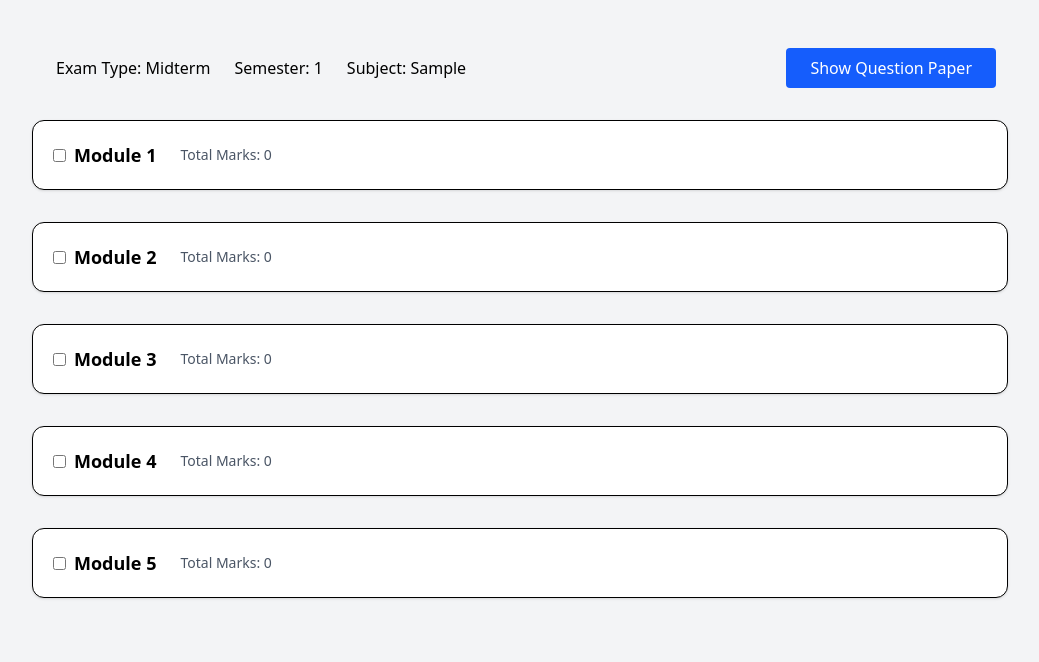
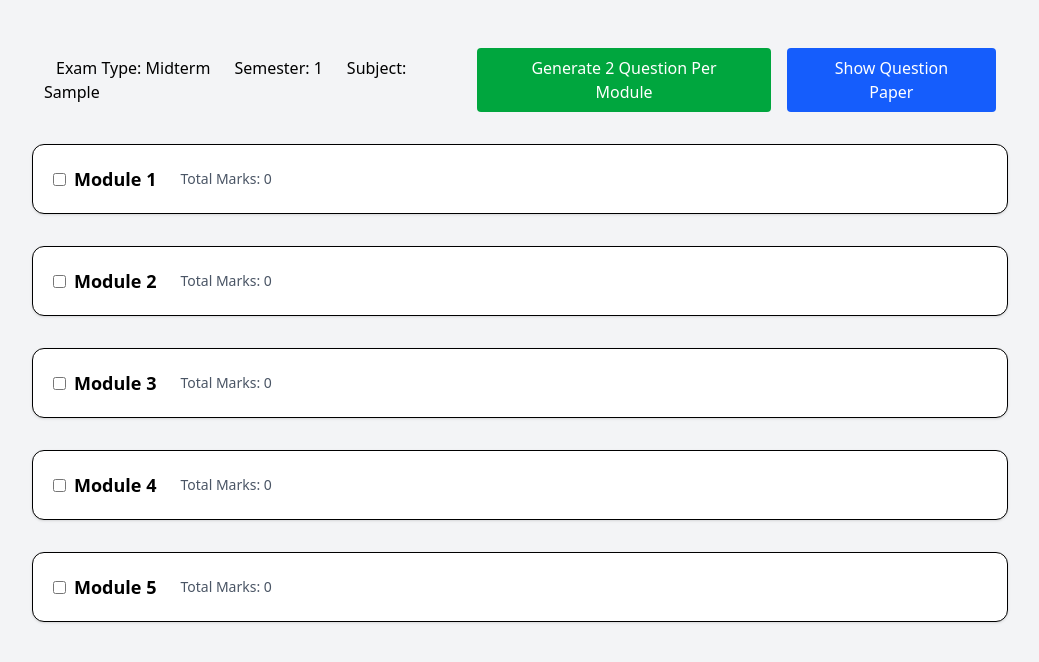
Before and after one commit to m-rishikesh/question_paper_generator, a React (Vite) app: page / in a window 1280 px wide. Both pictures are taken after typing "Sample" into the empty fields and a click on the button "Submit". Shown: the top 662 px of the page, without its empty margins (120-1159 px from the left). Built offline with nearby package versions, Linux system fonts and the light colour scheme.

Commit message:
generates 2 question per module

```diff
--- a/src/components/MetaDataForm.jsx
+++ b/src/components/MetaDataForm.jsx
@@ -45,9 +45,10 @@ const MetadataForm = ({ onSubmit, setQB }) => {
         // Create a structured question object with all necessary fields
         const questionObj = {
           text: row['Question'] || '', // The question text
-          co: row['co'] || '',         // CO value
-          rbt: row['rbt'] || '',       // RBT value
-          image_link: row['image_link'] || '' // Image link if available
+          co: row['CO'] || '',         // CO value
+          rbt: row['RBT_Level'] || '',       // RBT value
+          image_link: row['image_link'] || '', // Image link if available
+          Marks:row['Marks'] || ''
         };
 
         // Initialize the array for this module if it doesn't exist
--- a/src/components/ModuleList.jsx
+++ b/src/components/ModuleList.jsx
@@ -21,12 +21,11 @@ const ModuleList = ({ metadata, QB }) => {
         Marks: q.Marks,
         location: q.location,
         image: q.image,
-        co: q.co,          // Standardized field name
-        rbt: q.rbt,        // Standardized field name
+        co: q.co, // Standardized field name
+        rbt: q.rbt, // Standardized field name
         image_link: q.image, // Assuming you use the uploaded image URL
       })),
     }));
-
 
   if (showPreview) {
     return (
@@ -38,11 +37,12 @@ const ModuleList = ({ metadata, QB }) => {
     );
   }
 
-
   const toggleModule = (id) => {
     setModules((prev) =>
       prev.map((mod) =>
-        mod.id === id ? { ...mod, checked: !mod.checked } : mod
+        mod.id === id
+          ? { ...mod, checked: !mod.checked, questions: !mod.checked ? [] : mod.questions } // Clear questions if unchecked
+          : mod
       )
     );
   };
@@ -54,12 +54,11 @@ const ModuleList = ({ metadata, QB }) => {
       Marks: '',
       location,
       image: '',
-      co: '',       // Standardized field name
-      rbt: '',      // Standardized field name
+      co: '', // Standardized field name
+      rbt: '', // Standardized field name
       image_link: '',
       isEditing: true,
     };
-
 
     setModules((prev) =>
       prev.map((mod) =>
@@ -140,6 +139,65 @@ const ModuleList = ({ metadata, QB }) => {
     }
   };
 
+  // Function to generate two questions for each location ('before' and 'after' OR) in selected modules
+  const generateFourQuestionsPerModule = () => {
+    setModules((prevModules) =>
+      prevModules.map((mod) => {
+        // Only add questions to modules that are checked
+        if (!mod.checked) {
+          return mod;
+        }
+
+        // Filter out existing 'before' and 'after' questions to prevent accumulation
+        const existingOtherQuestions = mod.questions.filter(
+          (q) => q.location !== 'before' && q.location !== 'after'
+        );
+        let updatedQuestions = [...existingOtherQuestions]; // Start with questions not in 'before'/'after' sections
+
+        // Function to get a random question from QB
+        const getRandomQBQuestion = (moduleID) => {
+          if (!QB[moduleID] || QB[moduleID].length === 0) {
+            return {}; // Return empty object if no questions
+          }
+          const randomIndex = Math.floor(Math.random() * QB[moduleID].length);
+          const question = QB[moduleID][randomIndex];
+          return {
+            text: question.text || question,
+            Marks: question.Marks || '',
+            co: question.co || '',
+            rbt: question.rbt || '',
+            image: question.image || question.image_link || '',
+          };
+        };
+
+        // Add two questions "before" the OR
+        for (let i = 0; i < 2; i++) {
+          const newQuestion = {
+            id: Date.now() + Math.random() + i * 0.001, // Ensure unique ID
+            location: 'before',
+            isEditing: true,
+            ...getRandomQBQuestion(mod.id), // Populate from QB
+          };
+          updatedQuestions.push(newQuestion);
+        }
+
+        // Add two questions "after" the OR
+        for (let i = 0; i < 2; i++) {
+          const newQuestion = {
+            id: Date.now() + Math.random() + 1000 + i * 0.001, // Ensure unique ID
+            location: 'after',
+            isEditing: true,
+            ...getRandomQBQuestion(mod.id), // Populate from QB
+          };
+          updatedQuestions.push(newQuestion);
+        }
+
+        return { ...mod, checked: true, questions: updatedQuestions }; // Ensure module is checked and update questions
+      })
+    );
+  };
+
+
   const handleImageUpload = (modId, qId, fileName) => {
     updateQuestion(modId, qId, 'image', fileName);
   };
@@ -192,9 +250,6 @@ const ModuleList = ({ metadata, QB }) => {
   };
 
 
-  {
-    console.log(QB)
-  }
   return (
     <div className="max-w-5xl mx-auto p-6 space-y-8">
 
@@ -204,12 +259,20 @@ const ModuleList = ({ metadata, QB }) => {
           <span className="px-3">Semester: {metadata.semester}</span>
           <span className="px-3">Subject: {metadata.subject}</span>
         </div>
+        <div className="flex gap-4">
+          <button
+            onClick={generateFourQuestionsPerModule}
+            className="px-6 py-2 bg-green-600 text-white rounded hover:bg-green-700"
+          >
+            Generate 2 Question Per Module
+          </button>
           <button
             onClick={() => setShowPreview(true)}
             className="px-6 py-2 bg-blue-600 text-white rounded hover:bg-blue-700"
           >
             Show Question Paper
           </button>
+        </div>
       </div>
 
       {modules.map((mod) => (
@@ -468,7 +531,6 @@ const ModuleList = ({ metadata, QB }) => {
           )}
         </div>
       ))}
-
     </div>
   );
 };
```
Lines whose indentation alone changed are shown as unchanged.
